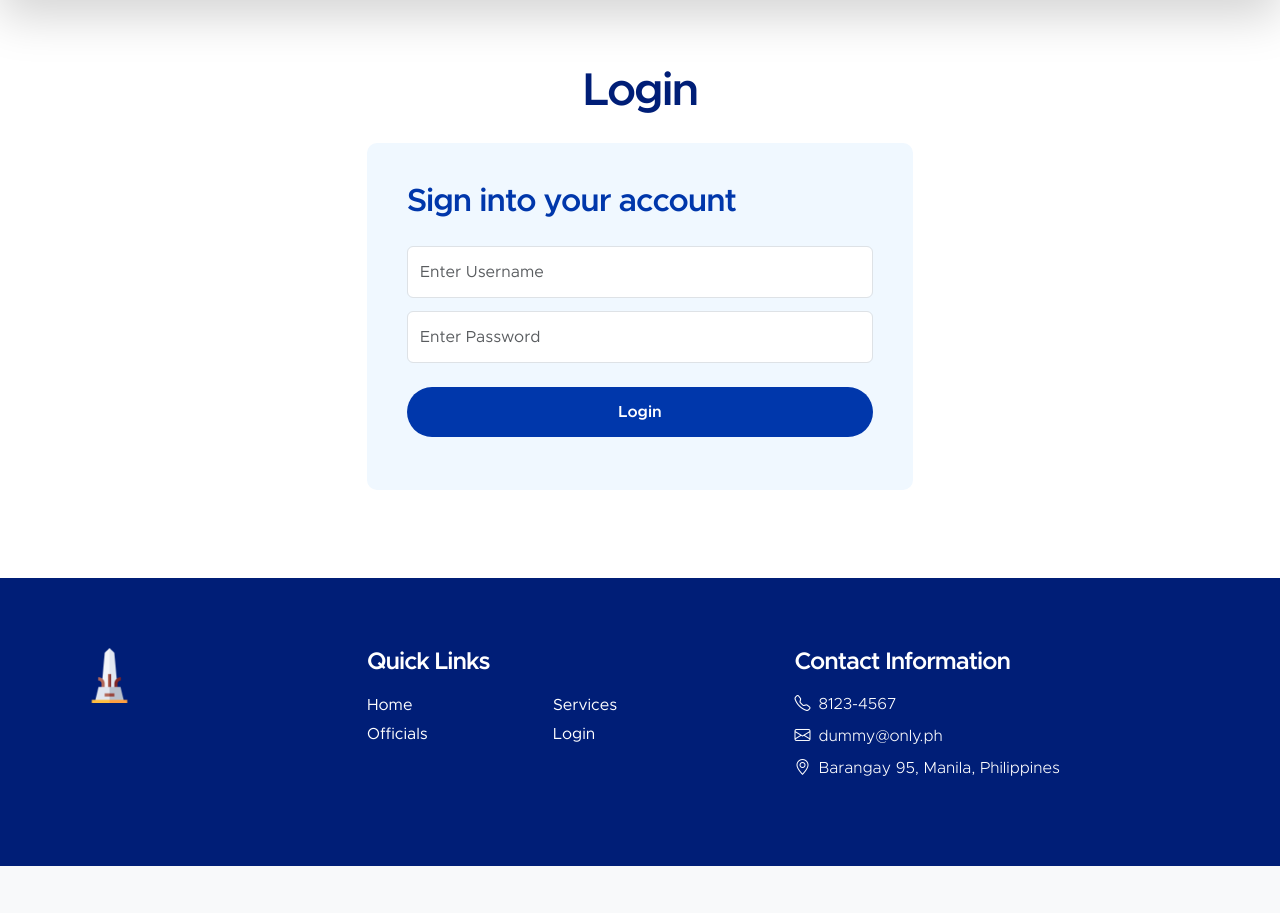
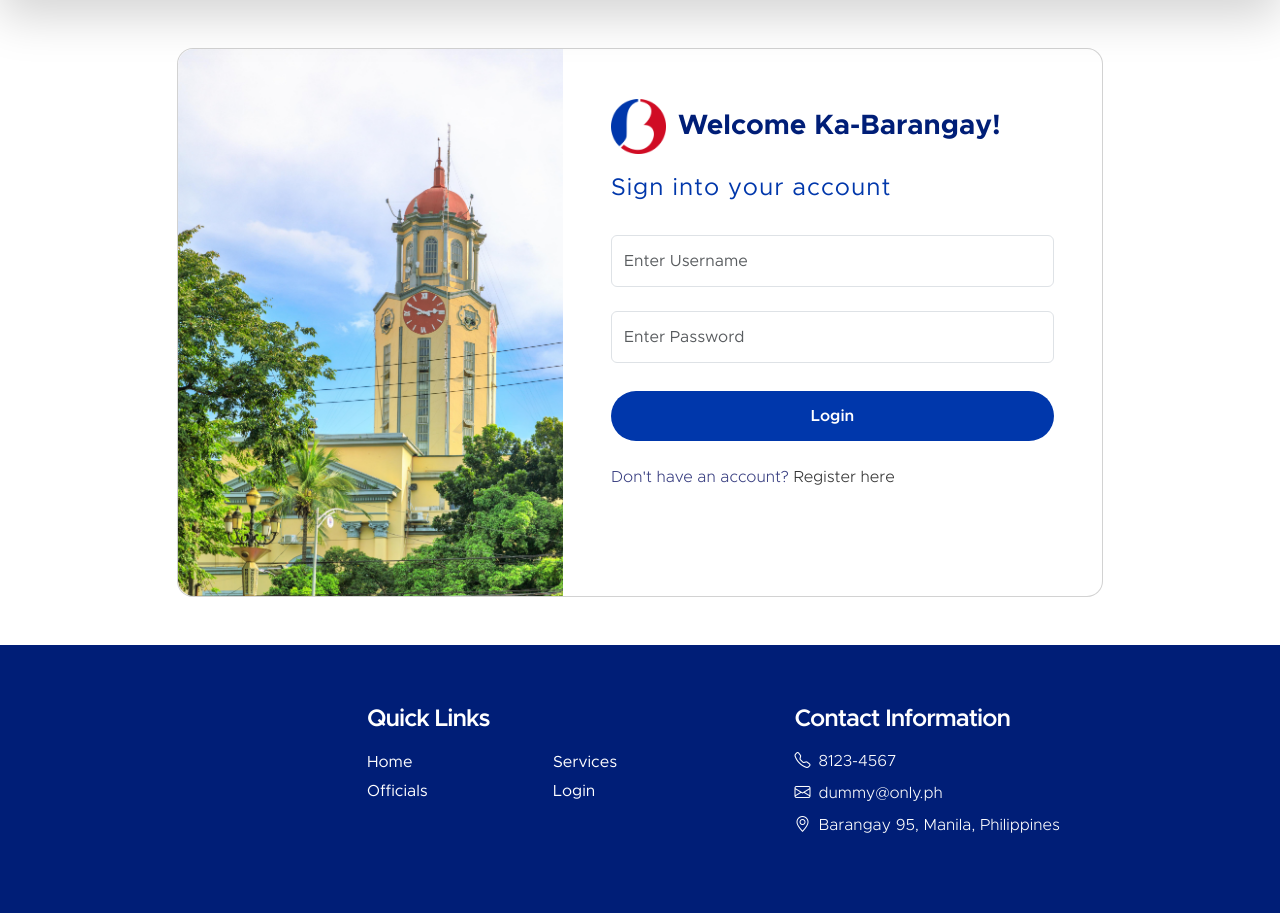
Before and after one commit to chua-hannah/eBrgy, a PHP site: page /eBrgy/app/login in a window 1280 px wide. Shown: the part 65-978 px from the top of the page. Before the commit the page ends 931 px from the top, so only its background shows below. Run offline with PHP 8.4, Linux system fonts and the light colour scheme; some libraries are stand-ins or nearby versions.

Commit message:
updated admin styles

```diff
--- a/app/assets/css/style.css
+++ b/app/assets/css/style.css
@@ -159,6 +159,22 @@ a:hover {
 b,
 strong {
   font-weight: var(--font-weight-bold);
+}
+
+/*---------------------------------------
+  BODY
+-----------------------------------------*/
+
+body {
+  display: flex;
+  flex-direction: column;
+  min-height: 100vh; /* Ensure the body takes up at least the full viewport height */
+  margin: 0;
+  padding: 0;
+}
+
+main {
+  flex: 1; /* Allow the main content to expand to fill the available space */
 }
 
 /*---------------------------------------
@@ -1277,8 +1293,8 @@ blockquote::before {
 -----------------------------------------*/
 .site-footer {
   background-color: var(--site-footer-bg-color);
-  padding-top: 70px;
-  padding-bottom: 70px;
+  padding-top: 60px;
+  padding-bottom: 60px;
 }
 
 .site-footer-link {
@@ -1652,6 +1668,7 @@ blockquote::before {
 table.custom-table th {
   background-color: var(--primary-color);
   color: #ffffff;
+  text-align: center;
 }
 
 table.custom-table tr:nth-child(even) {
@@ -1692,7 +1709,7 @@ table.custom-table tr {
   transition: 0.3s;
 }
 
-.card:hover {
+.custom-card:hover {
   box-shadow: 0 1rem 3rem rgba(0, 0, 0, 0.175);
 }
 
@@ -1715,6 +1732,7 @@ img.img-responsive {
 .breadcrumb {
   padding: 10px 20px;
   border-radius: 5px;
+  margin-bottom: 0;
 }
 
 .breadcrumb-item {
@@ -1737,3 +1755,17 @@ img.img-responsive {
 * {
   box-sizing: border-box;
 }
+
+.dataTables_wrapper .dataTables_paginate .paginate_button:hover {
+  border: none;
+  background: none;
+}
+
+table.dataTable thead th, table.dataTable thead td, table.dataTable tfoot th, table.dataTable tfoot td {
+  text-align: center;
+  padding: 0px;
+}
+
+.dataTables_wrapper .dataTables_paginate .paginate_button {
+  padding: 0;
+}
--- a/app/templates/admin/requests.php
+++ b/app/templates/admin/requests.php
@@ -1,6 +1,6 @@
-        <div class="col-md-12 mt-4 mb-4">
+        <div class="col-md-12 mt-5 mb-5">
             <div class="text-center">
-                <h2 class="mt-4">Manage Requests</h2>
+                <h2>Manage Requests</h2>
             </div>
                 <div class="row text-center">
 
--- a/app/templates/admin/settings.php
+++ b/app/templates/admin/settings.php
@@ -18,9 +18,9 @@
                 // Display the data for each request
             ?>
                 <tr>
-                    <td><?php echo $time['work_hours_start']; ?></td>
-                    <td><?php echo $time['work_hours_end']; ?></td>
-                    <td><?php echo $time['late_threshold']  ?></td>
+                    <td><?php echo date('h:i A', strtotime($time['work_hours_start'])); ?></td>
+                    <td><?php echo date('h:i A', strtotime($time['work_hours_end'])); ?></td>
+                    <td><?php echo date('h:i A', strtotime($time['late_threshold'])); ?></td>
                 </tr>
             <?php
             }
--- a/app/templates/docs.php
+++ b/app/templates/docs.php
@@ -4,7 +4,7 @@
     <li class="breadcrumb-item active" aria-current="page">Documents</li>
   </ol>
 </nav>
-<h2 class="text-center mt-4 mb-4">Document Request Form</h2>
+<h2 class="text-center mt-2 mb-2">Document Request Form</h2>
 <div class="col-lg-6 col-12 mx-auto">
     <form class="custom-form contact-form mb-4" action="#" method="post" role="form">
         <div class="row d-flex justify-content-center">
@@ -42,7 +42,7 @@
         <div class="modal-content">
             <!-- Modal Header -->
             <div class="modal-header">
-                <h5 class="modal-title">Request List</h5>
+                <h5 class="modal-title">Document Requests</h5>
                 <button type="button" class="btn-close" data-bs-dismiss="modal" aria-label="Close"></button>
             </div>
             <!-- Modal Body (Your Table) -->
--- a/app/templates/equipments.php
+++ b/app/templates/equipments.php
@@ -4,7 +4,7 @@
     <li class="breadcrumb-item active" aria-current="page">Equipments</li>
   </ol>
 </nav>
-<h2 class="text-center mt-4 mb-4">Equipment Request Form</h2>
+<h2 class="text-center mt-2 mb-2">Equipment Request Form</h2>
 <div class="col-lg-6 col-12 mx-auto">
     <form class="custom-form contact-form mb-4" action="#" method="post" role="form">
         <div class="row d-flex justify-content-center">
@@ -46,7 +46,7 @@
         <div class="modal-content">
             <!-- Modal Header -->
             <div class="modal-header">
-                <h5 class="modal-title">Request List</h5>
+                <h5 class="modal-title">Equipment Request</h5>
                 <button type="button" class="btn-close" data-bs-dismiss="modal" aria-label="Close"></button>
             </div>
             <!-- Modal Body (Your Table) -->
--- a/app/templates/footer.php
+++ b/app/templates/footer.php
@@ -1,10 +1,10 @@
+</main>
 <footer class="site-footer">
         <div class="container">
             <div class="row">
-                <div class="col-lg-3 col-12 mb-4">
-                    <img src="assets/images/rizal-park.png" class="logo img-fluid" alt="">
+                <div class="col-lg-3 col-12">
                 </div>
-                <div class="col-lg-4 col-md-6 col-12 mb-4">
+                <div class="col-lg-4 col-md-6 col-12">
                     <h5 class="text-white mb-3">Quick Links</h5>
 
                     <ul class="footer-menu">
--- a/app/templates/header.php
+++ b/app/templates/header.php
@@ -7,6 +7,7 @@
 
   <link href="https://cdn.jsdelivr.net/npm/bootstrap@5.3.1/dist/css/bootstrap.min.css" rel="stylesheet">
   <link rel="stylesheet" href="https://cdn.jsdelivr.net/npm/bootstrap-icons@1.11.1/font/bootstrap-icons.css">
+  <link rel="stylesheet" href="https://cdn.datatables.net/1.13.6/css/jquery.dataTables.css" />
   <script src="https://cdn.jsdelivr.net/npm/bootstrap@5.3.1/dist/js/bootstrap.bundle.min.js"></script>
   <script src="https://cdnjs.cloudflare.com/ajax/libs/jquery/3.2.1/jquery.min.js"></script>
   <script src="https://cdnjs.cloudflare.com/ajax/libs/jquery.inputmask/5.0.6/jquery.inputmask.min.js"></script>
@@ -79,6 +80,7 @@
         </div>
     </nav>
 </header>
+<main>
 <!-- Alerts -->
 <?php
     if(isset($_SESSION['success'])) {
--- a/app/templates/login.php
+++ b/app/templates/login.php
@@ -1,29 +1,47 @@
-<section class="contact-section section-padding mb-4 mt-4" id="section_4">
-  <div class="container custom-height mb-4">
-    <div class="row d-flex justify-content-center align-items-center">
-      <div class="col-lg-6 col-12">
-        <h2 class="mt-4 mb-4 text-center">Login</h2>
-        <form class="custom-form contact-form mb-4 needs-validation" action="" id="login" method="post" role="form">
-        <h3 class="mb-4">Sign into your account</h3>
-        <div class="row">
-          <div class="col-lg-12 col-12">
-            <input type="text" name="username" id="username-login" class="form-control
-            <?php echo isset($error) ? 'is-invalid' : ''; ?>"
-              placeholder="Enter Username" value="<?php if (!empty($_POST["username"])) { echo $_POST["username"]; } else { echo ''; };?>">
+<div class="container my-5">
+  <div class="row d-flex justify-content-center align-items-center">
+    <div class="col col-xl-10">
+      <div class="card" style="border-radius: 1rem;">
+        <div class="row g-0">
+          <div class="col-md-6 col-lg-5 d-none d-md-block">
+            <img src="assets/images/10061f000001gqvp3B034.jpg"
+              alt="login form" class="img-fluid" style="border-radius: 1rem 0 0 1rem;" />
           </div>
+          <div class="col-md-6 col-lg-7 d-flex align-items-center">
+            <div class="card-body p-4 p-lg-5 text-black">
 
-          <div class="col-lg-12 col-12">
-            <input type="password" name="password" id="password-login" class="form-control
-            <?php echo isset($error) ? 'is-invalid' : ''; ?> mb-4"  placeholder="Enter Password">
+              <form class="custom-form needs-validation" action="" id="login" method="post" role="form">
+
+                <div class="d-flex align-items-center mb-3 pb-1">
+                  <img src="assets/images/Barangay.png" class="logo img-fluid" alt="Barangay 95">
+                  <span class="h3 fw-bold mb-0" style="margin-left: 12px;color: #001e77">Welcome Ka-Barangay!</span>
+                </div>
+
+                <h5 class="fw-normal mb-3 pb-3" style="letter-spacing: 1px;">Sign into your account</h5>
+
+                <div class="form-outline mb-4">
+                  <input type="text" name="username" id="username-login" class="form-control <?php echo isset($error) ? 'is-invalid' : ''; ?>" placeholder="Enter Username" value="<?php if (!empty($_POST["username"])) { echo $_POST["username"]; } else { echo ''; }; ?>">
+                </div>
+
+                <div class="form-outline mb-4">
+                  <input type="password" name="password" id="password-login" class="form-control <?php echo isset($error) ? 'is-invalid' : ''; ?> mb-4" placeholder="Enter Password">
+
+                </div>
+                <?php if (isset($error)) : ?>
+                  <div class="col-lg-12 col-12 text-danger mb-4"><?= $error ?></div>
+                <?php endif; ?>
+                <div class="pt-1 mb-4">
+                  <button type="submit" name="login" class="form-control">Login</button>
+                </div>
+
+                <p class="mb-5 pb-lg-2" style="color: #393f81;">Don't have an account? <a href="register"
+                    >Register here</a></p>
+              </form>
+
+            </div>
           </div>
-          <!-- Display error message -->
-          <?php if (isset($error)) : ?>
-            <div class="text-danger mb-4"><?= $error ?></div>
-          <?php endif; ?>
         </div>
-        <button type="submit" name="login" class="form-control">Login</button>
-        </form>
       </div>
     </div>
   </div>
-</section>
+</div>
--- a/app/templates/register.php
+++ b/app/templates/register.php
@@ -1,6 +1,6 @@
 <section class="contact-section section-padding" id="section_6">
     <div class="container">
-    <h2 class="mb-4 text-center">Register an account</h2>
+    <h2 class="mt-2 mb-2 text-center">Register an account</h2>
         <div class="row d-flex justify-content-center align-items-center">
             <div class="col-lg-9 col-12">
                 <form class="custom-form contact-form mb-4 align-items-center needs-validation" id="register" action="" method="post" enctype="multipart/form-data" role="form" novalidate>
--- a/app/templates/reports.php
+++ b/app/templates/reports.php
@@ -4,7 +4,7 @@
     <li class="breadcrumb-item active" aria-current="page">Reports</li>
   </ol>
 </nav>
-<h2 class="text-center mt-4 mb-4">Report Form</h2>
+<h2 class="text-center mt-2 mb-2">Report Form</h2>
 <div class="col-lg-6 col-12 mx-auto">
     <form class="custom-form contact-form mb-4" action="#" method="post" role="form">
         <div class="row d-flex justify-content-center">
@@ -49,7 +49,7 @@
         <div class="modal-content">
             <!-- Modal Header -->
             <div class="modal-header">
-                <h5 class="modal-title">My Reports</h5>
+                <h5 class="modal-title">Submitted Reports</h5>
                 <button type="button" class="btn-close" data-bs-dismiss="modal" aria-label="Close"></button>
             </div>
             <!-- Modal Body (Your Table) -->
--- a/app/templates/services.php
+++ b/app/templates/services.php
@@ -1,5 +1,5 @@
-<section class="contact-section section-padding mb-5 mt-5" id="section_6">
-    <div class="container mt-5 mb-5">
+<section class="section-padding mb-5 mt-5">
+    <div class="container p-3 mt-5 mb-5">
         <div class="row">
             <div class="col-lg-10 col-12 text-center mx-auto">
                 <h2 class="mt-4 mb-4">Services</h2>
```
Also changed, not shown: app/templates/admin/attendance/attendance.php (+4 -4 lines), app/templates/admin/footer.php (+7 -4 lines), app/templates/admin/header.php (+6 -4 lines), app/templates/admin/user_management/user_management.php (+43 -26 lines), app/templates/profile.php (+4 -4 lines), app/assets/images/10061f000001gqvp3B034.jpg (added), app/barangay_db.sql (deleted).
